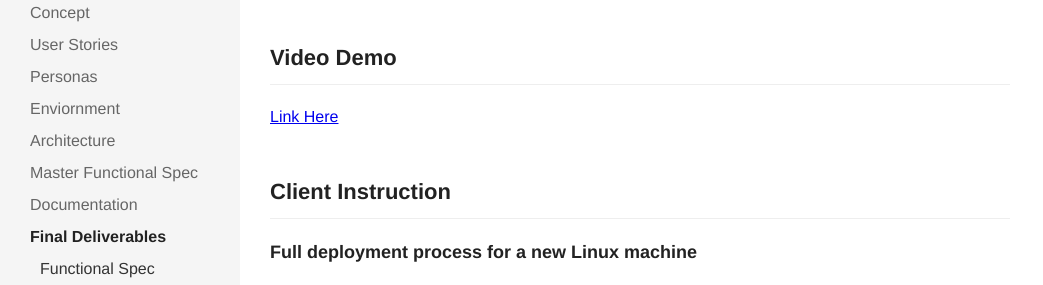
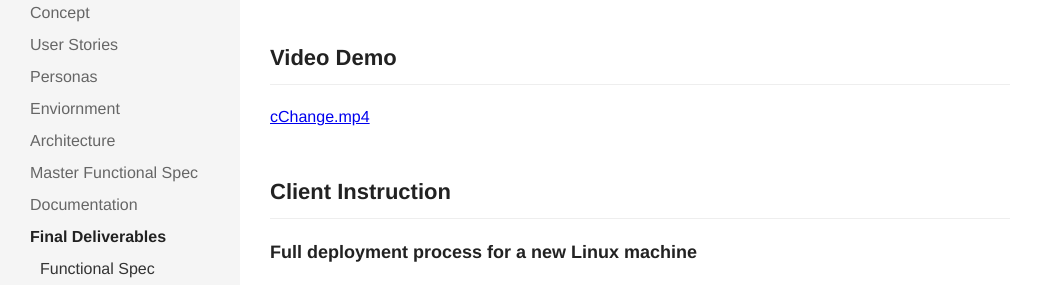
Before and after one commit to comp523-602/cchange-project, a Jekyll site: the page built from final-deliverables.markdown, in a window 1280 px wide and 900 px high, scrolled down 4896 px. Shown: the part 152-437 px from the top of the window, without its empty margins (0-1043 px from the left). Built offline with Jekyll 4.4.1, drawn with Linux system fonts in a browser that asks for light colours; nearby versions of some CDN libraries; our own code applies the rules of GitHub Pages for plain Markdown files.

Commit message:
Updated C Change and 1 other file

```diff
--- a/final-deliverables.markdown
+++ b/final-deliverables.markdown
@@ -194,7 +194,7 @@ Expected Result:
 
 ## Video Demo
 
-[Link Here](https://youtube.com)
+[cChange.mp4](/uploads/cChange.mp4)
 
 ## Client Instruction
 
```
Also changed, not shown: 1 other file.
